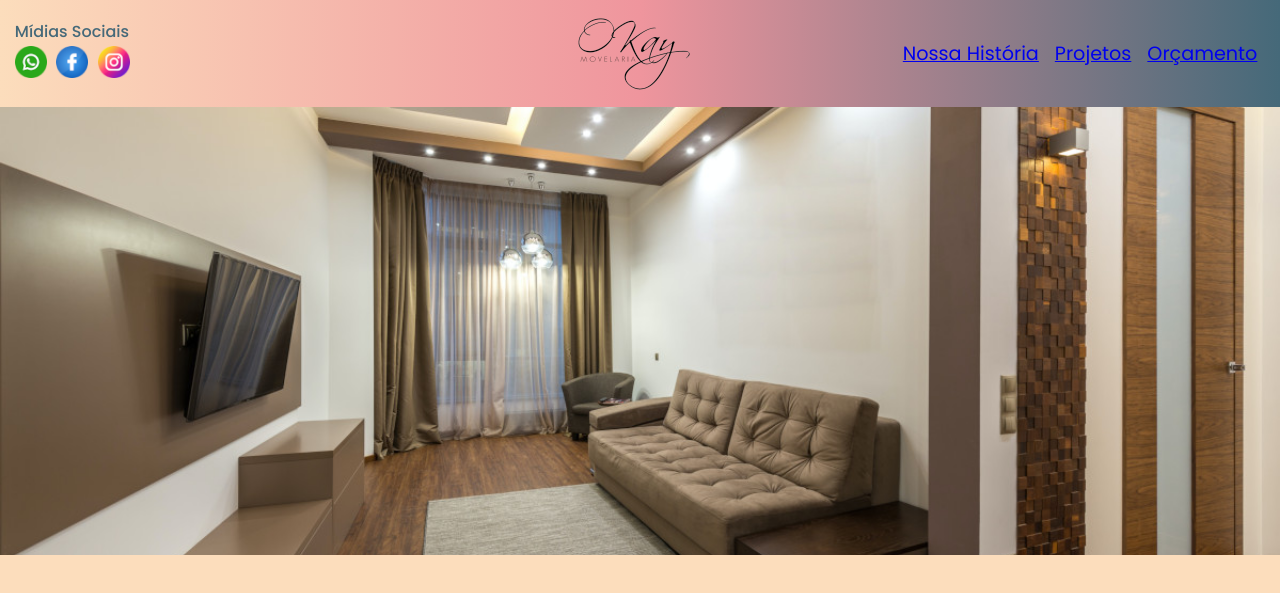
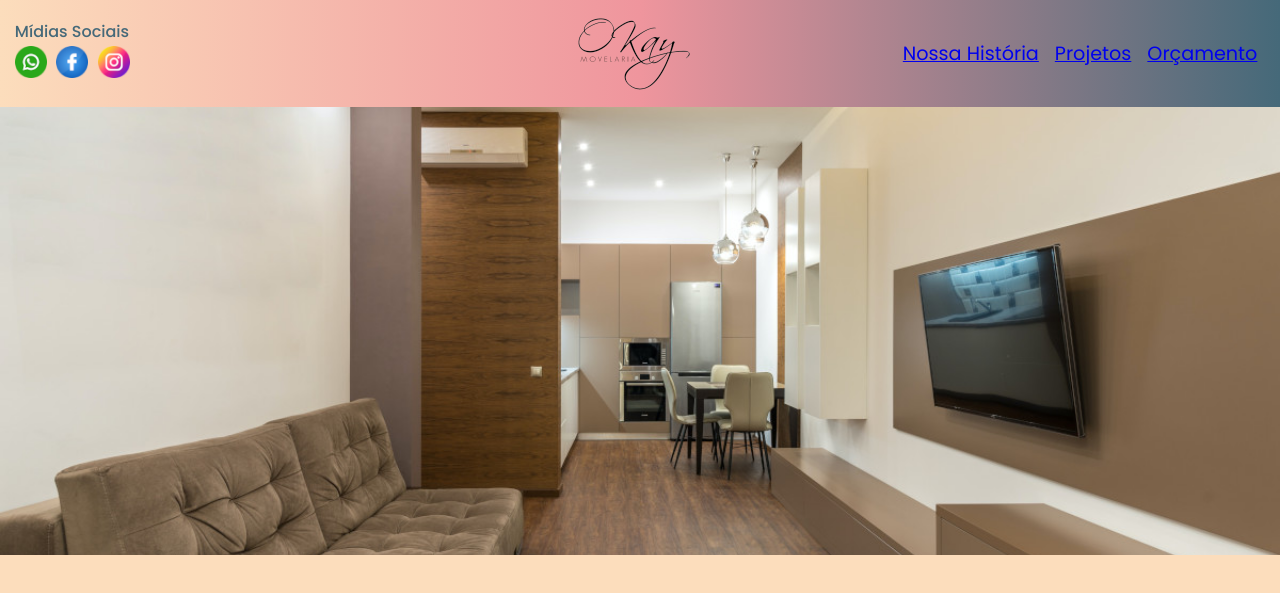
Before and after one commit to ribeirojer/OkayMovelaria, a React (Vite) app: page / in a window 1280 px wide. Shown: the top 593 px of the page. Built offline with nearby package versions, Linux system fonts and the light colour scheme.

Commit message:
fix carousel

```diff
--- a/package.json
+++ b/package.json
@@ -11,12 +11,15 @@
   "dependencies": {
     "react": "^18.2.0",
     "react-dom": "^18.2.0",
+    "react-responsive-carousel": "^3.2.23",
     "react-router-dom": "^6.6.1",
+    "react-transition-group": "^4.4.5",
     "styled-components": "^5.3.6"
   },
   "devDependencies": {
     "@types/react": "^18.0.26",
     "@types/react-dom": "^18.0.9",
+    "@types/react-transition-group": "^4.4.5",
     "@types/styled-components": "^5.1.26",
     "@vitejs/plugin-react": "^3.0.0",
     "typescript": "^4.9.3",
--- a/src/pages/Home.tsx
+++ b/src/pages/Home.tsx
@@ -8,32 +8,26 @@ import image5 from "../assets/pexels-vidal-balielo-jr-11296126-1600x800.jpg";
 import image6 from "../assets/pexels-vidal-balielo-jr-11296133-1600x800.jpg";
 import image7 from "../assets/pexels-vidal-balielo-jr-11296134-1600x800.jpg";
 
+import { CSSTransition, TransitionGroup } from "react-transition-group";
+
 import image8 from "../assets/stephanie-liverani-Zz5LQe-VSMY-unsplash2.jpg";
 import image9 from "../assets/christopher-campbell-rDEOVtE7vOs-unsplash.jpg";
 import image10 from "../assets/jonas-kakaroto-mjRwhvqEC0U-unsplash.jpg";
+import { useEffect, useState } from "react";
 
 type Props = {};
 
 const Wrapper = styled.main`
-  .container {
-    display: flex;
-    justify-content: center;
-  }
   #slider {
     width: 100%;
     height: 35vw;
     position: relative;
   }
   #slider img {
-    opacity: 0;
     position: absolute;
     width: 100%;
     height: 100%;
     object-fit: cover;
-    transition: opacity 800ms;
-  }
-  #slider img.selected {
-    opacity: 1;
   }
 
   /* Orçar */
@@ -139,6 +133,23 @@ const Wrapper = styled.main`
   }
   #pvalores {
     padding: 0 24px;
+  }
+  .slide-enter {
+    transform: translateX(100%);
+  }
+
+  .slide-enter-active {
+    transform: translateX(0%);
+    transition: transform 500ms ease;
+  }
+
+  .slide-exit {
+    transform: translateX(0%);
+  }
+
+  .slide-exit-active {
+    transform: translateX(-100%);
+    transition: transform 500ms ease;
   }
 
   @media (max-width: 980px) {
@@ -274,19 +285,46 @@ const Wrapper = styled.main`
 `;
 
 const Home = (props: Props) => {
+  const [currentIndex, setCurrentIndex] = useState(0);
+  const items = [
+    { image: image1 },
+    { image: image2 },
+    { image: image3 },
+    { image: image4 },
+    { image: image5 },
+    { image: image6 },
+    { image: image7 },
+  ];
+  useEffect(() => {
+    const intervalId = setInterval(() => {
+      setCurrentIndex((prevIndex) => (prevIndex + 1) % items.length);
+    }, 4000);
+
+    return () => clearInterval(intervalId);
+  }, [items]);
+
+  const goToPrevSlide = () => {
+    setCurrentIndex(
+      (prevIndex) => (prevIndex - 1 + items.length) % items.length
+    );
+  };
+
+  const goToNextSlide = () => {
+    setCurrentIndex((prevIndex) => (prevIndex + 1) % items.length);
+  };
+
+  const currentItem = items[currentIndex];
   return (
     <Wrapper>
-      <section className="container">
-        <div id="slider">
-          <img className="selected" src={image1} alt="Image1" />
-          <img src={image2} alt="Image2" />
-          <img src={image3} alt="Image3" />
-          <img src={image4} alt="Image4" />
-          <img src={image5} alt="Image5" />
-          <img src={image6} alt="Image6" />
-          <img src={image7} alt="Image7" />
-        </div>
-      </section>
+      <div id="slider">
+        {/*<button onClick={goToPrevSlide}>Anterior</button>*/}
+        <TransitionGroup>
+          <CSSTransition key={currentIndex} timeout={500} classNames="slide">
+            <img src={currentItem.image} alt="Image1" />
+          </CSSTransition>
+        </TransitionGroup>
+        {/*<button onClick={goToNextSlide}>Próximo</button>*/}
+      </div>
 
       <section id="orcar">
         <p>Deseja fazer um orçamento sem compromisso?</p>
```
Also changed, not shown: carrousel.js (deleted, +0 -25 lines), 1 other file (tests, documents, lock files or other folders).
